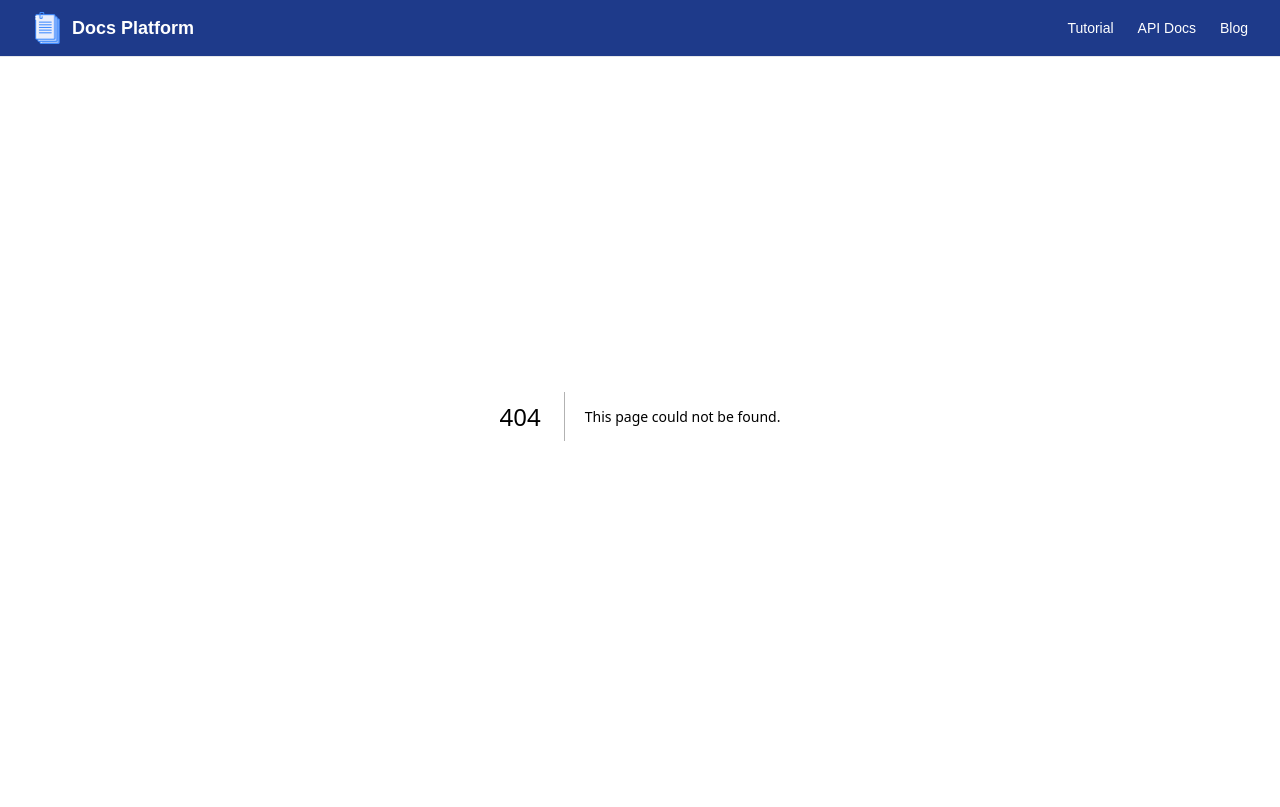
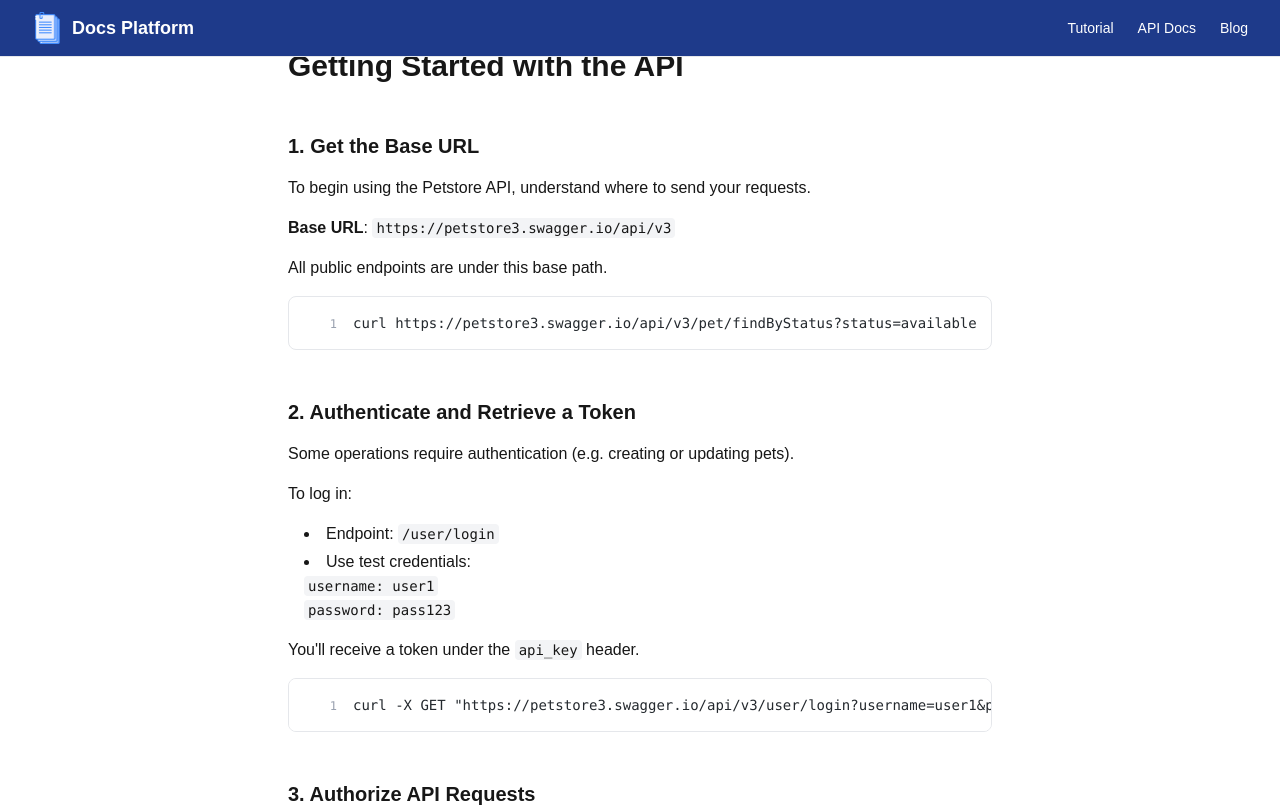
Before and after one commit to tatarodriguez11/documentation-platform, a Next.js app: page /tutorial in a window 1280 px wide. Before the commit this address had no page. Shown: the top 807 px of the page. Built offline with nearby package versions, Linux system fonts and the light colour scheme.

Commit message:
feat(tutorial): add tutorial page

```diff
--- a/src/app/layout.tsx
+++ b/src/app/layout.tsx
@@ -1,8 +1,7 @@
-// app/layout.tsx
 import './globals.css';
 import MainLayout from '@/components/layouts/MainLayout';
 import { getBranding } from '@/lib/branding';
-import { type Metadata } from 'next';
+import type { Metadata } from 'next';
 
 const branding = getBranding();
 
@@ -14,8 +13,10 @@ export const metadata: Metadata = {
 export default function RootLayout({ children }: { children: React.ReactNode }) {
   return (
     <html lang="en">
-      <body className="bg-white text-gray-800">
-        <MainLayout branding={branding}>{children}</MainLayout>
+      <body>
+        <MainLayout branding={branding}>
+          {children}
+        </MainLayout>
       </body>
     </html>
   );
--- /dev/null
+++ b/src/app/tutorial/page.tsx
@@ -0,0 +1,14 @@
+import { TutorialSteps } from '@/components/tutorial/TutorialSteps';
+
+export default function TutorialPage() {
+  return <TutorialSteps branding={{
+    name: '',
+    logo: '',
+    primaryColor: '',
+    accentColor: undefined,
+    backgroundColor: undefined,
+    textColor: undefined,
+    description: '',
+    codeBlockTheme: undefined
+  }} />;
+}
--- /dev/null
+++ b/src/components/tutorial/TutorialSteps.tsx
@@ -0,0 +1,81 @@
+import { CodeBlock } from '@/components/ui/CodeBlock';
+import { tutorialSteps } from '@/data/tutorialSteps';
+import { type Branding } from '@/lib/branding';
+import ReactMarkdown from 'react-markdown';
+
+export const TutorialSteps = ({ branding }: { branding: Branding }) => {
+  return (
+    <div className="max-w-3xl mx-auto px-4 sm:px-6 lg:px-8 py-8 space-y-12">
+      <h1 className="text-3xl font-bold" style={{ color: branding.primaryColor }}>
+        Getting Started with the API
+      </h1>
+
+      {tutorialSteps.map((step) => (
+        <div key={step.id} className="space-y-4">
+          <h2 className="text-xl font-semibold">{step.title}</h2>
+
+          <ReactMarkdown
+            components={{
+              p: ({ children }) => <p className="mb-4">{children}</p>,
+
+              strong: ({ children }) => (
+                <strong className="font-semibold" style={{ color: branding.primaryColor }}>
+                  {children}
+                </strong>
+              ),
+
+              code: ({ children }) => (
+                <code
+                  className="bg-gray-100 text-sm px-1 py-0.5 rounded"
+                  style={{ color: branding.primaryColor }}
+                >
+                  {children}
+                </code>
+              ),
+
+              ul: ({ children }) => (
+                <ul className="list-disc list-inside ml-4 mb-4">
+                  {children}
+                </ul>
+              ),
+
+              li: ({ children }) => (
+                <li
+                  className="mb-1 marker:font-bold"
+                  style={{
+                    listStyleType: 'disc',
+                    color: branding.primaryColor,
+                  }}
+                >
+                  {children}
+                </li>
+              ),
+
+              a: ({ children, href }) => (
+                <a
+                  href={href}
+                  target="_blank"
+                  rel="noopener noreferrer"
+                  className="underline font-medium"
+                  style={{
+                    color: branding.primaryColor,
+                  }}
+                >
+                  {children}
+                </a>
+              ),
+            }}
+          >
+            {step.description}
+          </ReactMarkdown>
+
+          <CodeBlock
+            code={step.codeExample}
+            language={step.language}
+            branding={branding}
+          />
+        </div>
+      ))}
+    </div>
+  );
+};
--- a/src/components/ui/CodeBlock.tsx
+++ b/src/components/ui/CodeBlock.tsx
@@ -2,8 +2,7 @@
 
 import React, { useState } from 'react';
 import { Highlight, type Language } from 'prism-react-renderer';
-import github from 'prism-react-renderer/themes/github';
-import dracula from 'prism-react-renderer/themes/dracula';
+import { getCodeTheme } from '@/lib/getCodeTheme';
 import { Copy, Check } from 'lucide-react';
 import { cn } from '@/lib/utils';
 import { type Branding } from '@/lib/branding';
@@ -17,11 +16,6 @@ interface CodeBlockProps {
   showCopyButton?: boolean;
 }
 
-const availableThemes = {
-  github,
-  dracula,
-};
-
 export const CodeBlock: React.FC<CodeBlockProps> = ({
   code,
   language,
@@ -31,7 +25,7 @@ export const CodeBlock: React.FC<CodeBlockProps> = ({
   showCopyButton = true,
 }) => {
   const [copied, setCopied] = useState(false);
-  const theme = availableThemes[branding.codeBlockTheme ?? 'github'];
+  const theme = getCodeTheme(branding.codeBlockTheme ?? 'github');
 
   const copyToClipboard = async () => {
     try {
--- a/src/data/tutorialSteps.ts
+++ b/src/data/tutorialSteps.ts
@@ -3,42 +3,48 @@ export type TutorialStep = {
   title: string;
   description: string;
   codeExample: string;
+  language: 'bash' | 'json' | 'http' | 'javascript';
 };
 
 export const tutorialSteps: TutorialStep[] = [
   {
     id: 1,
-    title: '1. Get Started with the API',
-    description: `To begin using the Petstore API, you'll first need to understand the base URL and how requests are structured.
+    title: '1. Get the Base URL',
+    description: `
+To begin using the Petstore API, understand where to send your requests.
 
 **Base URL**: \`https://petstore3.swagger.io/api/v3\`
 
-All endpoints are available under this URL. Most of them are public, but some (like adding pets) require authentication.`,
+All public endpoints are under this base path.`,
     codeExample: `curl https://petstore3.swagger.io/api/v3/pet/findByStatus?status=available`,
+    language: 'bash',
   },
   {
     id: 2,
-    title: '2. Authenticate (Get an API Token)',
-    description: `Some endpoints (like POST, PUT, DELETE operations) require user authentication.
+    title: '2. Authenticate and Retrieve a Token',
+    description: `
+Some operations require authentication (e.g. creating or updating pets).
 
-To authenticate, use the "Login" endpoint:
+To log in:
 
-- Go to: \`/user/login\`
-- You need to provide a valid username and password. Use any of the test accounts listed in the docs (e.g., \`username: user1\`, \`password: pass123\`).
+- Endpoint: \`/user/login\`
+- Use test credentials:
+  \`username: user1\`
+  \`password: pass123\`
 
-**Note**: Upon login, you will receive a JWT token in the response headers under \`api_key\`.`,
+You'll receive a token under the \`api_key\` header.`,
     codeExample: `curl -X GET "https://petstore3.swagger.io/api/v3/user/login?username=user1&password=pass123"`,
+    language: 'bash',
   },
   {
     id: 3,
-    title: '3. Use the Token to Authorize Requests',
-    description: `After successful login, include the \`api_key\` token in the request header.
-
-For example, if your token is \`abc123\`, you must include this header:
+    title: '3. Authorize API Requests',
+    description: `
+After login, include the token in your request header:
 
 \`api_key: abc123\`
 
-Here's how to create a new pet (requires auth):`,
+Here’s an example of how to create a new pet (requires authentication):`,
     codeExample: `curl -X POST "https://petstore3.swagger.io/api/v3/pet" \\
   -H "accept: application/json" \\
   -H "Content-Type: application/json" \\
@@ -48,27 +54,32 @@ Here's how to create a new pet (requires auth):`,
     "photoUrls": ["https://example.com/fluffy.jpg"],
     "status": "available"
   }'`,
+    language: 'bash',
   },
   {
     id: 4,
-    title: '4. Retrieve Pet by ID',
-    description: `Once a pet has been added, you can retrieve its information using its \`id\`.
+    title: '4. Retrieve a Pet by ID',
+    description: `
+Once a pet is created, you can retrieve it by its ID:
 
-Use this to verify the pet exists and confirm the creation was successful.`,
+- Endpoint: \`/pet/{petId}\`
+- Example: \`/pet/1001\``,
     codeExample: `curl https://petstore3.swagger.io/api/v3/pet/1001`,
+    language: 'bash',
   },
   {
     id: 5,
-    title: '5. Error Handling',
-    description: `If you make a request without proper authorization or with incorrect data, the API will respond with meaningful error messages.
+    title: '5. Handle Errors Gracefully',
+    description: `
+Pay attention to HTTP status codes to understand what went wrong:
 
-Always check the HTTP status code:
 - \`200 OK\`: Success
-- \`400 Bad Request\`: Input data is invalid
-- \`401 Unauthorized\`: Token missing or invalid
-- \`404 Not Found\`: Resource does not exist
+- \`400 Bad Request\`: Invalid input
+- \`401 Unauthorized\`: Missing/invalid token
+- \`404 Not Found\`: Resource doesn't exist
 
-Here's an example of an invalid request:`,
+Here’s an example of an invalid request:`,
     codeExample: `curl https://petstore3.swagger.io/api/v3/pet/invalid-id`,
+    language: 'bash',
   },
 ];
--- /dev/null
+++ b/src/lib/getCodeTheme.ts
@@ -0,0 +1,13 @@
+import type { PrismTheme } from 'prism-react-renderer';
+import github from './themes/github';
+import dracula from './themes/dracula';
+
+export const getCodeTheme = (theme: string): PrismTheme => {
+  switch (theme) {
+    case 'dracula':
+      return dracula;
+    case 'github':
+    default:
+      return github;
+  }
+};
--- /dev/null
+++ b/src/lib/themes/dracula.ts
@@ -0,0 +1,78 @@
+import type { PrismTheme } from 'prism-react-renderer';
+
+const dracula: PrismTheme = {
+  plain: {
+    color: "#f8f8f2",
+    backgroundColor: "#282a36"
+  },
+  styles: [
+    {
+      types: ["comment", "prolog", "doctype", "cdata"],
+      style: {
+        color: "#6272a4"
+      }
+    },
+    {
+      types: ["punctuation"],
+      style: {
+        color: "#f8f8f2"
+      }
+    },
+    {
+      types: ["property", "tag", "constant", "symbol", "deleted"],
+      style: {
+        color: "#ff79c6"
+      }
+    },
+    {
+      types: ["boolean", "number"],
+      style: {
+        color: "#bd93f9"
+      }
+    },
+    {
+      types: ["selector", "attr-name", "string", "char", "builtin", "inserted"],
+      style: {
+        color: "#50fa7b"
+      }
+    },
+    {
+      types: ["operator", "entity", "url", "variable"],
+      style: {
+        color: "#f8f8f2"
+      }
+    },
+    {
+      types: ["atrule", "attr-value", "function", "class-name"],
+      style: {
+        color: "#f1fa8c"
+      }
+    },
+    {
+      types: ["keyword"],
+      style: {
+        color: "#8be9fd"
+      }
+    },
+    {
+      types: ["regex", "important"],
+      style: {
+        color: "#ffb86c"
+      }
+    },
+    {
+      types: ["important", "bold"],
+      style: {
+        fontWeight: "bold"
+      }
+    },
+    {
+      types: ["italic"],
+      style: {
+        fontStyle: "italic"
+      }
+    }
+  ]
+};
+
+export default dracula;
--- /dev/null
+++ b/src/lib/themes/github.ts
@@ -0,0 +1,77 @@
+import type { PrismTheme } from 'prism-react-renderer';
+
+const github: PrismTheme = {
+  plain: {
+    color: "#24292e",
+    backgroundColor: "#ffffff"
+  },
+  styles: [
+    {
+      types: ["comment", "prolog", "doctype", "cdata"],
+      style: {
+        color: "#6a737d"
+      }
+    },
+    {
+      types: ["namespace"],
+      style: {
+        opacity: 0.7
+      }
+    },
+    {
+      types: ["string", "attr-value"],
+      style: {
+        color: "#032f62"
+      }
+    },
+    {
+      types: ["punctuation", "operator"],
+      style: {
+        color: "#24292e"
+      }
+    },
+    {
+      types: [
+        "entity",
+        "url",
+        "symbol",
+        "number",
+        "boolean",
+        "variable",
+        "constant",
+        "property",
+        "regex",
+        "inserted"
+      ],
+      style: {
+        color: "#005cc5"
+      }
+    },
+    {
+      types: ["atrule", "keyword", "attr-name", "selector"],
+      style: {
+        color: "#d73a49"
+      }
+    },
+    {
+      types: ["function", "deleted", "tag"],
+      style: {
+        color: "#6f42c1"
+      }
+    },
+    {
+      types: ["function-variable"],
+      style: {
+        color: "#005cc5"
+      }
+    },
+    {
+      types: ["tag", "selector", "keyword"],
+      style: {
+        color: "#22863a"
+      }
+    }
+  ]
+};
+
+export default github;
```
Also changed, not shown: src/app/getting-started/page.tsx (deleted).
